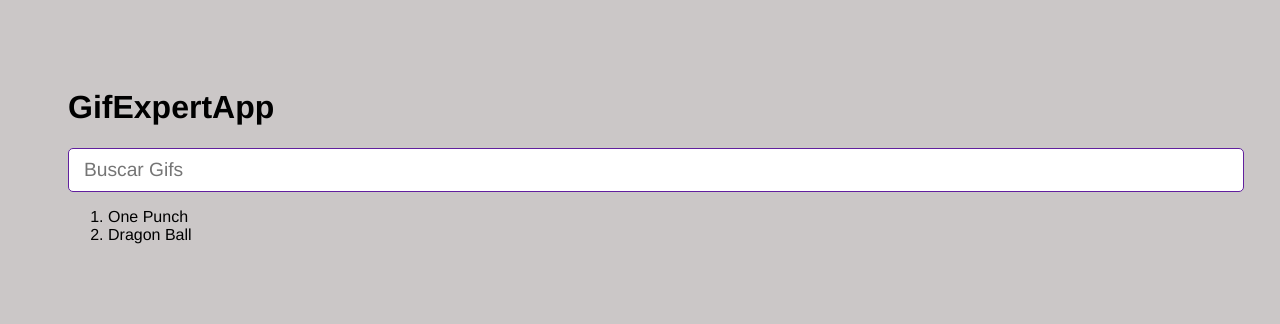
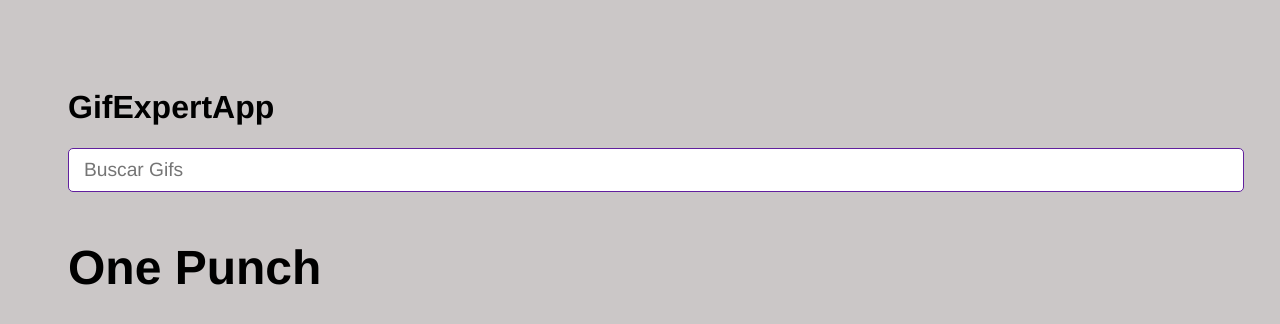
Before and after one commit to carlosmarin88/04-gif-expert-app, a React (Vite) app: page / in a window 1280 px wide. Shown: the top 324 px of the page. Built offline with nearby package versions, Linux system fonts and the light colour scheme.

Commit message:
add agrego un grid para manejar los gifs

```diff
--- a/src/GifExpertApp.jsx
+++ b/src/GifExpertApp.jsx
@@ -1,9 +1,10 @@
 import React, { useState } from "react";
 import { AddCategory } from "./components/addCategory";
+import { GifGrid } from "./components/GifGrid";
 
 export const GifExpertApp = () => {
 
-    const [categories, setcategories] = useState([ 'One Punch', 'Dragon Ball']);
+    const [categories, setcategories] = useState(['One Punch']);
 
     /*
     const onAddCategory = (event) => {
@@ -16,6 +17,7 @@ export const GifExpertApp = () => {
     }*/
 
     const onNewCategory = (newCategory) => {
+        if (categories.includes(newCategory)) return;
         //console.log(newCategory);
         setcategories(cat => [newCategory, ...cat]);
     }
@@ -26,14 +28,11 @@ export const GifExpertApp = () => {
             <h1>GifExpertApp</h1>
             {/* input */}
             <AddCategory
-            //onAddCategory={ setcategories }
-            onNewCategory={onNewCategory}
-            />
+                //onAddCategory={ setcategories }
+                onNewCategory={onNewCategory}/>
             {/* Listado de Gif */}
-            <ol>
-                {categories.map( cat => <li key={cat}>{cat}</li>)}
-            </ol>
-                {/* Gif Item */}
+            {categories.map(cat => <GifGrid key={cat} category={cat} />)}
+            {/* Gif Item */}
         </>
     )
 }
--- /dev/null
+++ b/src/components/GifGrid.jsx
@@ -0,0 +1,17 @@
+export const GifGrid = ({ category }) => {
+
+
+    const getGifs = async () => {
+        const url = `https://api.giphy.com/v1/gifs/search?api_key=P9T459SXtZxy7nzWc1QBs7uVeElvExbl&q=${category}`;
+        const resp = await fetch(url);
+
+        console.log(resp);
+    }
+
+
+    return (
+        <>
+            <h3>{category}</h3>
+        </>
+    )
+}
```
